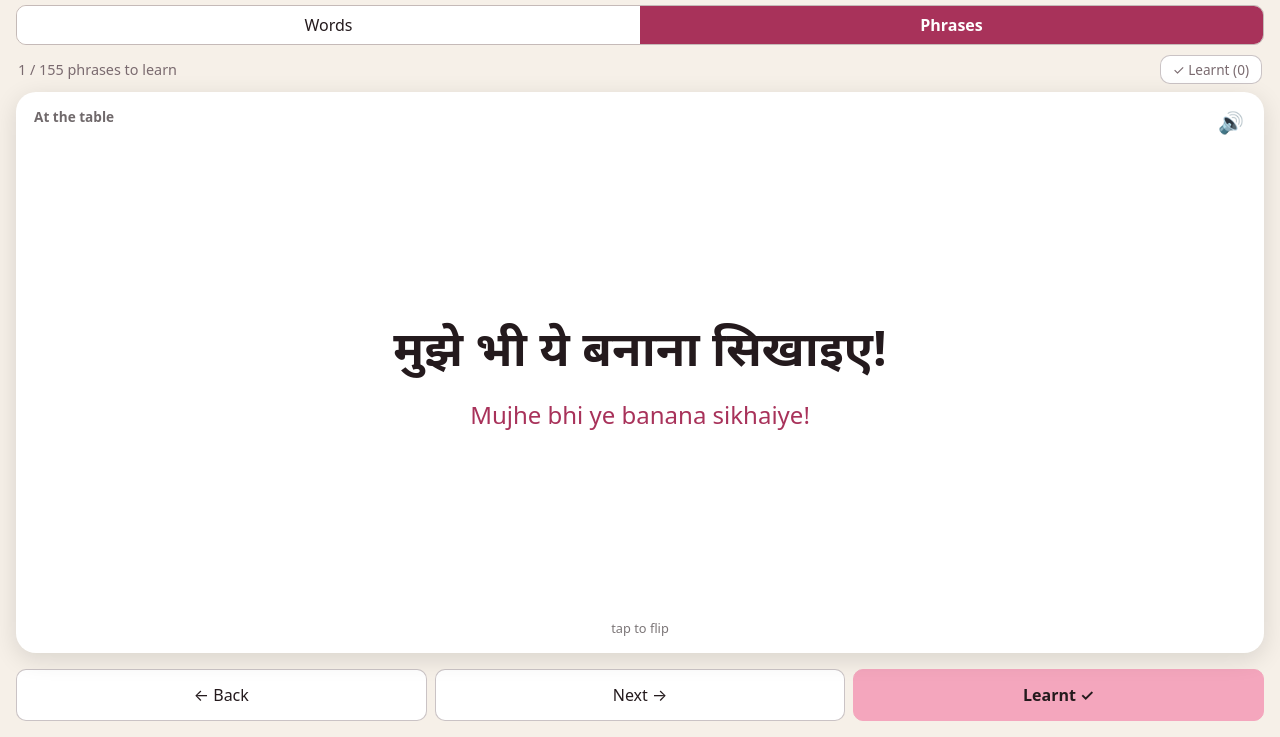
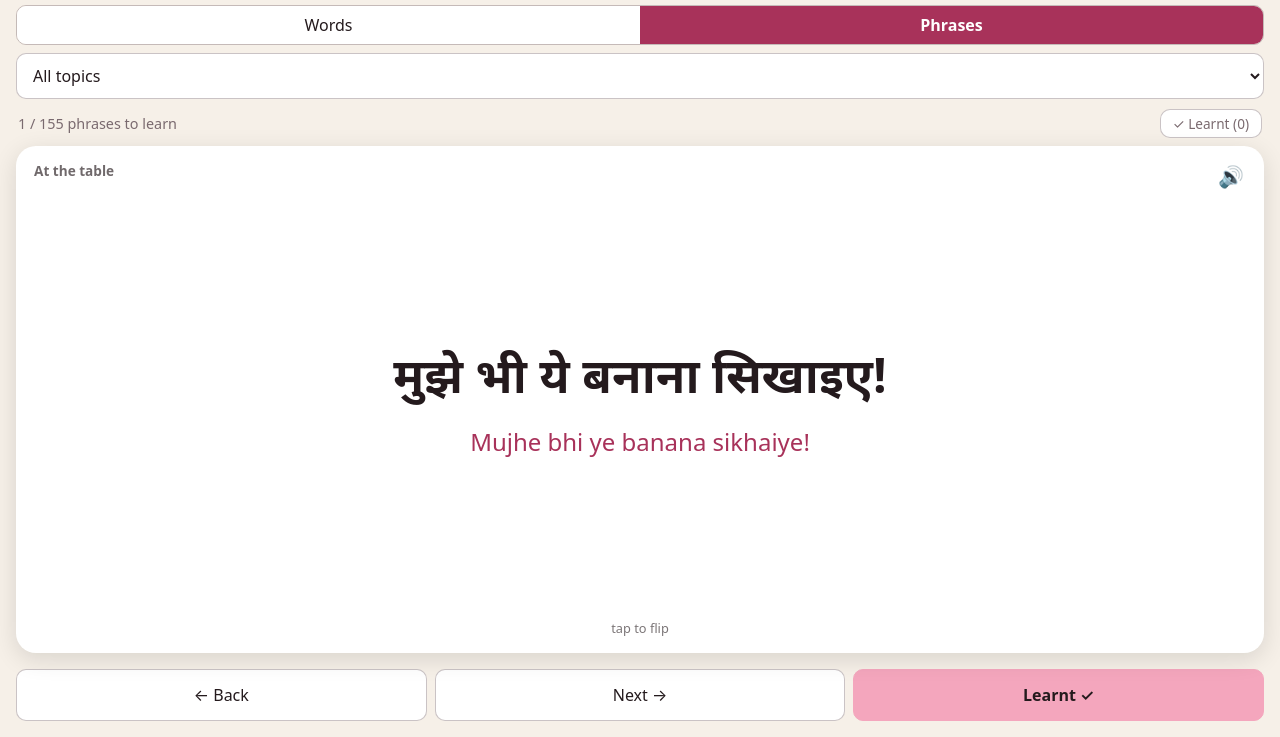
Before and after one commit to KunD17/bol, a plain HTML site: page docs/index.html in a window 1280 px wide. Both pictures are taken after a click on the button "Phrases". Shown: the part 63-800 px from the top of the page. Drawn offline with Linux system fonts and the light colour scheme.

Commit message:
added categories for phrases

```diff
--- a/docs/index.html
+++ b/docs/index.html
@@ -33,11 +33,13 @@
     header { display: flex; gap: 8px; align-items: center; }
     header h1 { flex: 1; margin: 0; font-size: 1.3rem; display: flex; align-items: center; gap: 8px; }
     header h1 img { width: 32px; height: 32px; border-radius: 8px; }
-    button {
+    button, select {
       font: inherit; color: inherit; background: var(--card);
       border: 1px solid color-mix(in srgb, var(--muted) 40%, transparent);
       border-radius: 10px; padding: 10px 12px;
     }
+    #topic { width: 100%; margin-top: 8px; }
+    #topic[hidden] { display: none; }
     .tabs { display: grid; grid-template-columns: 1fr 1fr; gap: 0; margin-top: 8px;
       border: 1px solid color-mix(in srgb, var(--muted) 40%, transparent); border-radius: 10px; overflow: hidden; }
     .tabs button { border: 0; border-radius: 0; padding: 8px; }
@@ -101,6 +103,7 @@
     <button id="tabWords">Words</button>
     <button id="tabPhrases">Phrases</button>
   </div>
+  <select id="topic" aria-label="Topic" hidden></select>
   <div id="status"><span id="progress"></span><button id="showLearnt">✓ Learnt words</button></div>
   <div class="stage">
     <div class="card" id="card" role="button" aria-label="Flip card">
@@ -158,13 +161,27 @@
       return a;
     }
 
+    // Phrases can be narrowed to one topic ("" = all topics), listed in file order.
+    const ALL = "";
+    let topic = store.get("topic", ALL);
+    function fillTopics() {
+      const topics = [...new Set(decks.Phrases.map((p) => p[3]))];
+      if (!topics.includes(topic)) topic = ALL;
+      $("topic").replaceChildren(el("option", "All topics"), ...topics.map((t) => el("option", t)));
+      $("topic").options[0].value = ALL;
+      $("topic").value = topic;
+    }
+    $("topic").onchange = () => { topic = $("topic").value; store.set("topic", topic); buildDeck(); };
+
     // Opening a deck shuffles it once; 🔀 reshuffles on demand.
     function buildDeck() {
       store.set("list", list);
       DECKS.forEach((d) => $("tab" + d).setAttribute("aria-pressed", d === list));
+      const byTopic = list === "Phrases" && topic !== ALL;
+      $("topic").hidden = list !== "Phrases";
       deck = shuffle(decks[list]
         .map(([hi, say, en, tag]) => ({ hi, say, en, tag }))
-        .filter((c) => !learnt.has(id(list, c.hi))));
+        .filter((c) => !learnt.has(id(list, c.hi)) && (!byTopic || c.tag === topic)));
       i = 0;
       render();
     }
@@ -172,7 +189,7 @@
     function render() {
       $("showLearnt").textContent = `✓ Learnt (${DECKS.reduce((n, d) => n + learntIn(d).length, 0)})`;
       $("card").classList.remove("flipped");
-      const left = `${deck.length} ${list.toLowerCase()} to learn`;
+      const left = `${deck.length} ${list === "Phrases" && topic !== ALL ? `“${topic}”` : list.toLowerCase()} to learn`;
       ["prev", "next", "learnt"].forEach((b) => ($(b).disabled = !deck.length));
       $("speak").hidden = !deck.length || !("speechSynthesis" in window);
       if (!deck.length) {
@@ -268,7 +285,7 @@
     $("learntDialog").onclose = () => (restored ? buildDeck() : render());
 
     Promise.all(DECKS.map((d) => fetch(FILES[d]).then((r) => r.json())))
-      .then((all) => { DECKS.forEach((d, k) => (decks[d] = all[k])); buildDeck(); })
+      .then((all) => { DECKS.forEach((d, k) => (decks[d] = all[k])); fillTopics(); buildDeck(); })
       .catch(() => { $("front").textContent = "Couldn't load cards."; });
 
     // Chrome only fires this when Bol can be installed and isn't installed yet. Its dialog
--- a/docs/sw.js
+++ b/docs/sw.js
@@ -1,7 +1,7 @@
 // Offline support. Every file is saved on install, so the app works offline from the
 // first visit. Requests are answered from the cache straight away (fast, works offline)
 // and refreshed in the background, so newly pushed chapters show up on the next open.
-const CACHE = "bol-v4";
+const CACHE = "bol-v5";
 const FILES = ["./", "index.html", "cards.json", "phrases.json", "manifest.webmanifest", "icon.svg", "icon-192.png", "icon-512.png", "apple-touch-icon.png"];
 
 self.addEventListener("install", (event) => {
```
Also changed, not shown: 1 other file.
